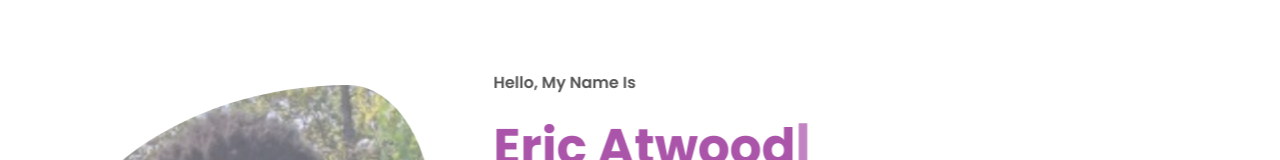
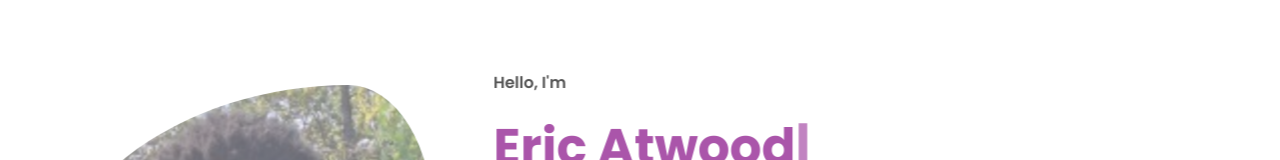
Before and after one commit to ericatwood03/portfolio, a plain HTML site: page Web Portfolio/index.html in a window 1280 px wide. Shown: the part 400-560 px from the top of the page. Drawn offline with Linux system fonts and the light colour scheme.

Commit message:
Update index.html

```diff
--- a/Web Portfolio/index.html
+++ b/Web Portfolio/index.html
@@ -46,7 +46,7 @@
             <section class="sec1">
                 <div class="sec-1-1"><img class="meImg" src="/assets/MePic.jpg" alt=""/></div>
                 <div class="sec-1-2">
-                    <span class="sec-1-2-1">Hello, My Name Is</span>
+                    <span class="sec-1-2-1">Hello, I'm</span>
                     <h1 class="sec-1-2-2" id="name"></h1>
                     <span class="sec-1-2-3">Software Developer</span>
                     <p class="sec-1-2-4">
```
